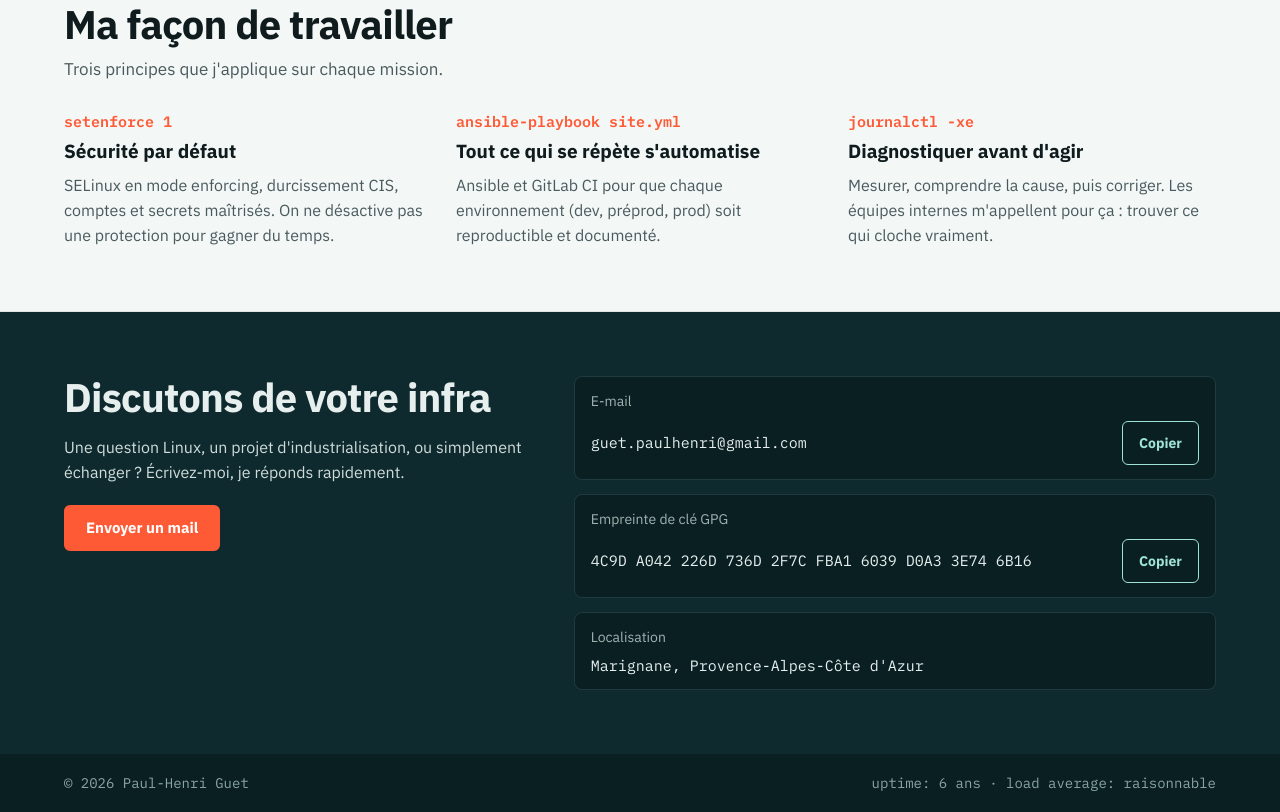
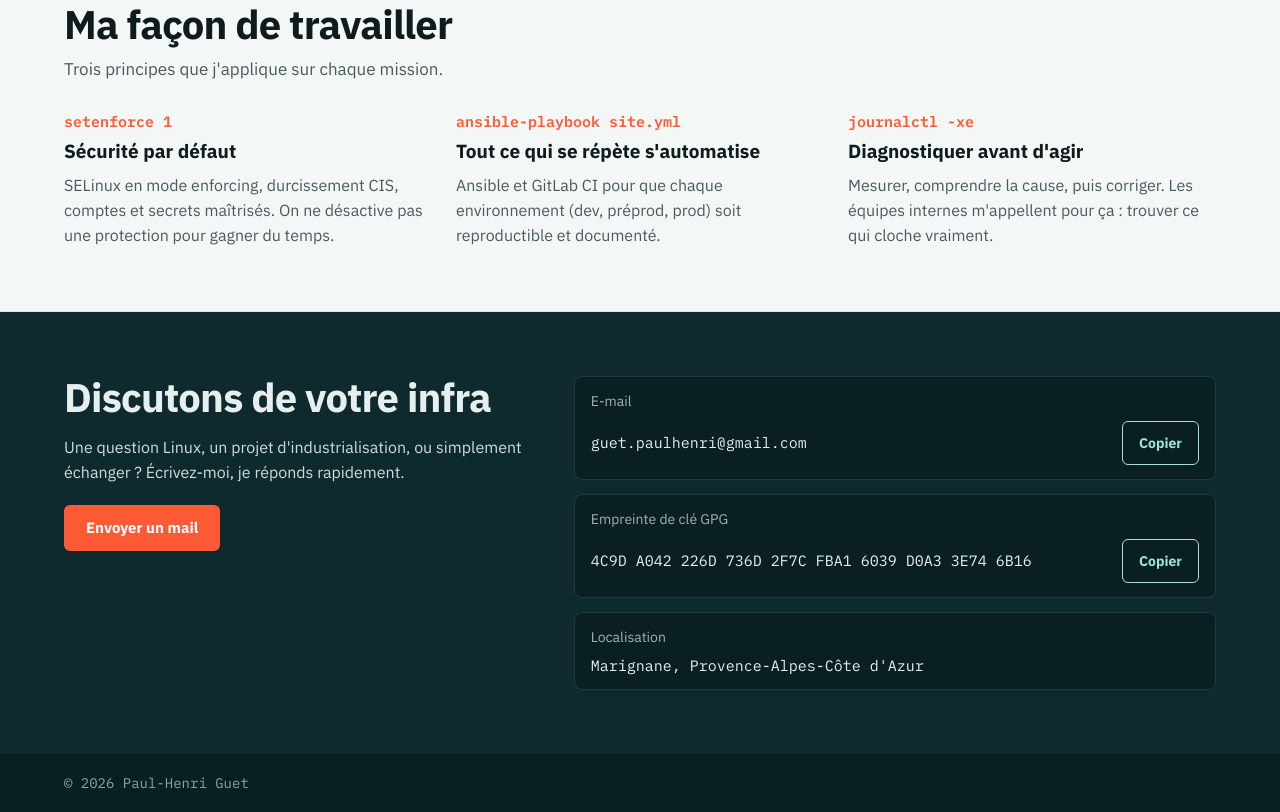
Before and after one commit to paulhenriguet/paulhenriguet.github.io, a plain HTML site: page index.html in a window 1280 px wide. Shown: the part 2014-2826 px from the top of the page. Drawn offline with Linux system fonts and the light colour scheme.

Commit message:
Add files via upload

```diff
--- a/index.html
+++ b/index.html
@@ -190,7 +190,7 @@ footer .wrap{display:flex;flex-wrap:wrap;gap:8px 24px;justify-content:space-betw
 </div>
 </div></section>
 
-<footer><div class="wrap"><span>© 2026 Paul-Henri Guet</span><span>uptime: 6 ans · load average: raisonnable</span></div></footer>
+<footer><div class="wrap"><span>© 2026 Paul-Henri Guet</span></div></footer>
 
 <script>
 {
```
